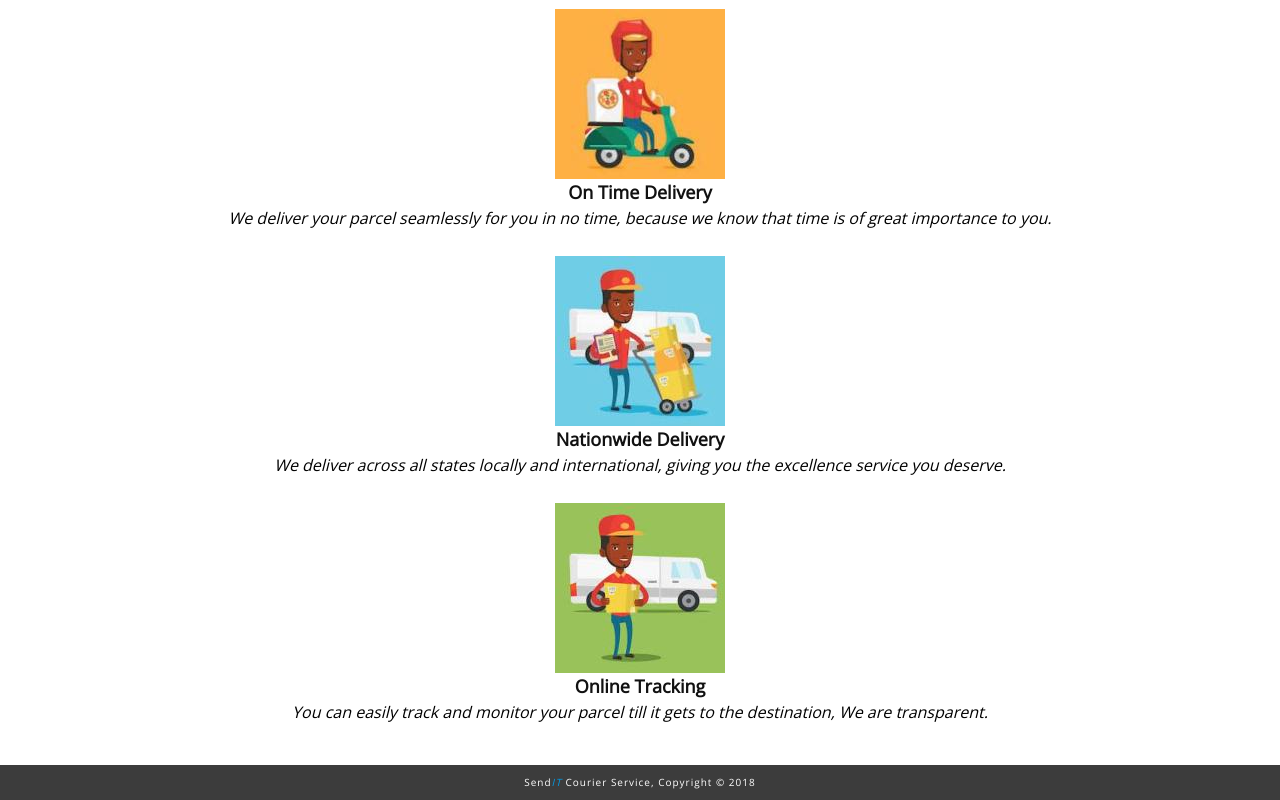
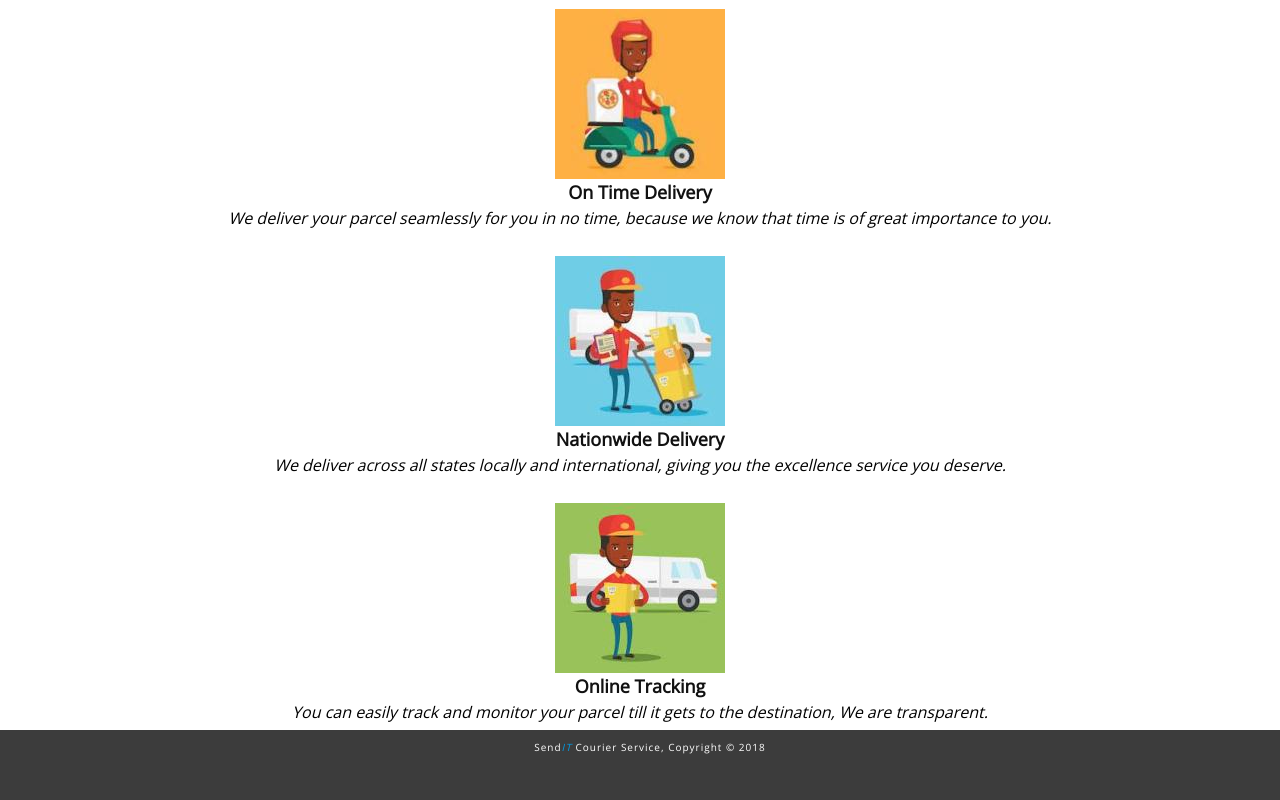
Before and after one commit to Sojisoyoye/SendIT, a website: page UI/index.html in a window 1280 px wide. Shown: the part 498-1298 px from the top of the page. After the commit the page ends 800 px from the top, so only its background shows below. Drawn offline with nearby package versions, Linux system fonts and the light colour scheme.

Commit message:
Fix footer jumper

```diff
--- a/UI/css/style.css
+++ b/UI/css/style.css
@@ -117,9 +117,12 @@ body {
     font-family: 'Open Sans', sans-serif;
     font-size: 12px;
     line-height: 1.5;
-    padding: 0;
+    min-height: 100vh;
+    padding: 0 0 50px 0;
     margin: 0;
     background-color: #ffffff;
+    position: absolute;
+    width: 100%;
 }
 
 /* Global */
@@ -152,6 +155,7 @@ header {
     color: #fff;
     width: 100%;
     height: 100px;
+    position: relative;
 }
 
 header .header-brand {
@@ -559,13 +563,16 @@ select {
 }
 
 footer {
+    height: 50px;
+    position: absolute;
+    width: 100%;
     padding: 10px;
-    margin-top: 10px;
+    /*margin-top: 10px;*/
     color: #ffffff;
     background: #3c3c3c;
     text-align: center;
     font-size: 10px;
     letter-spacing: 1px;
     cursor: pointer;
-    margin-top: 15px;
+    bottom: 0;
 }
```
